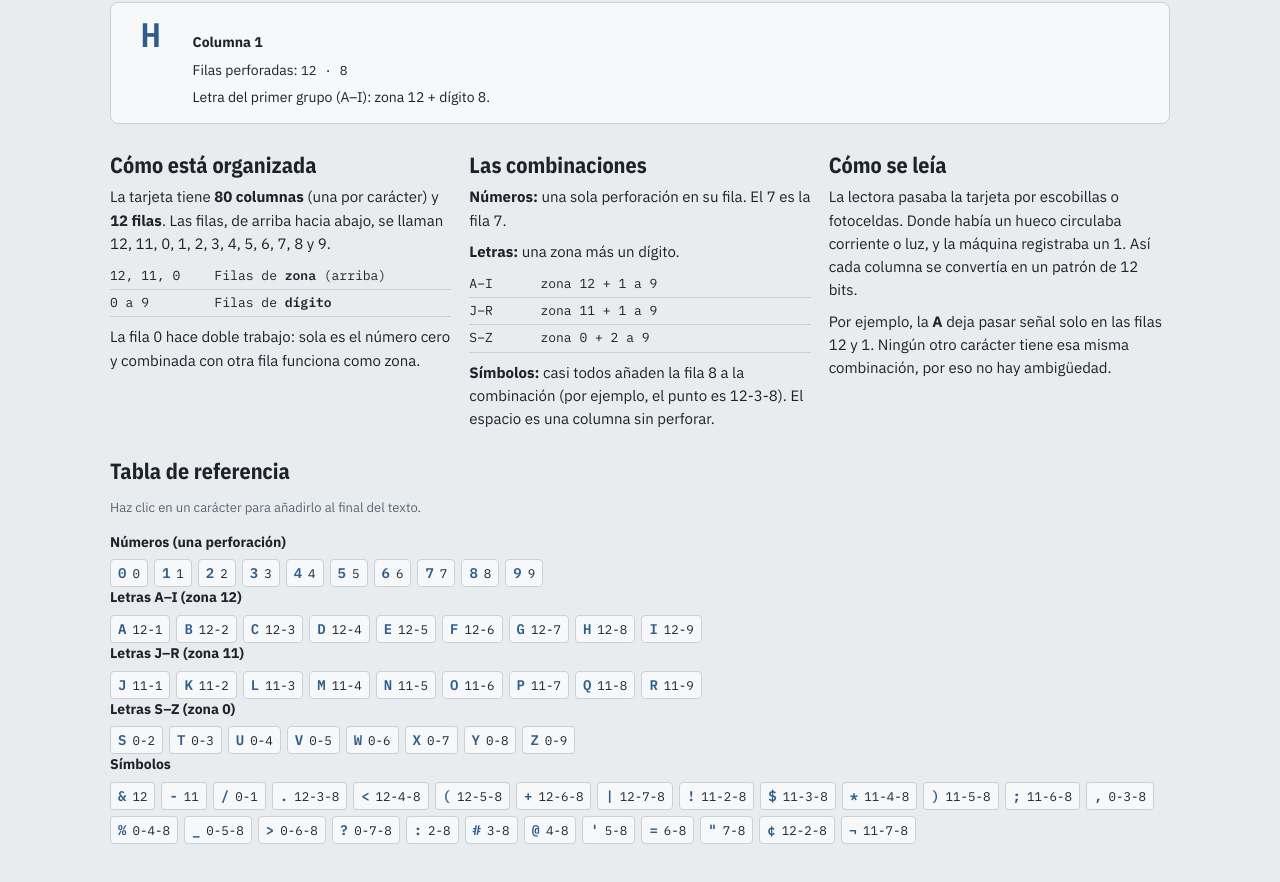
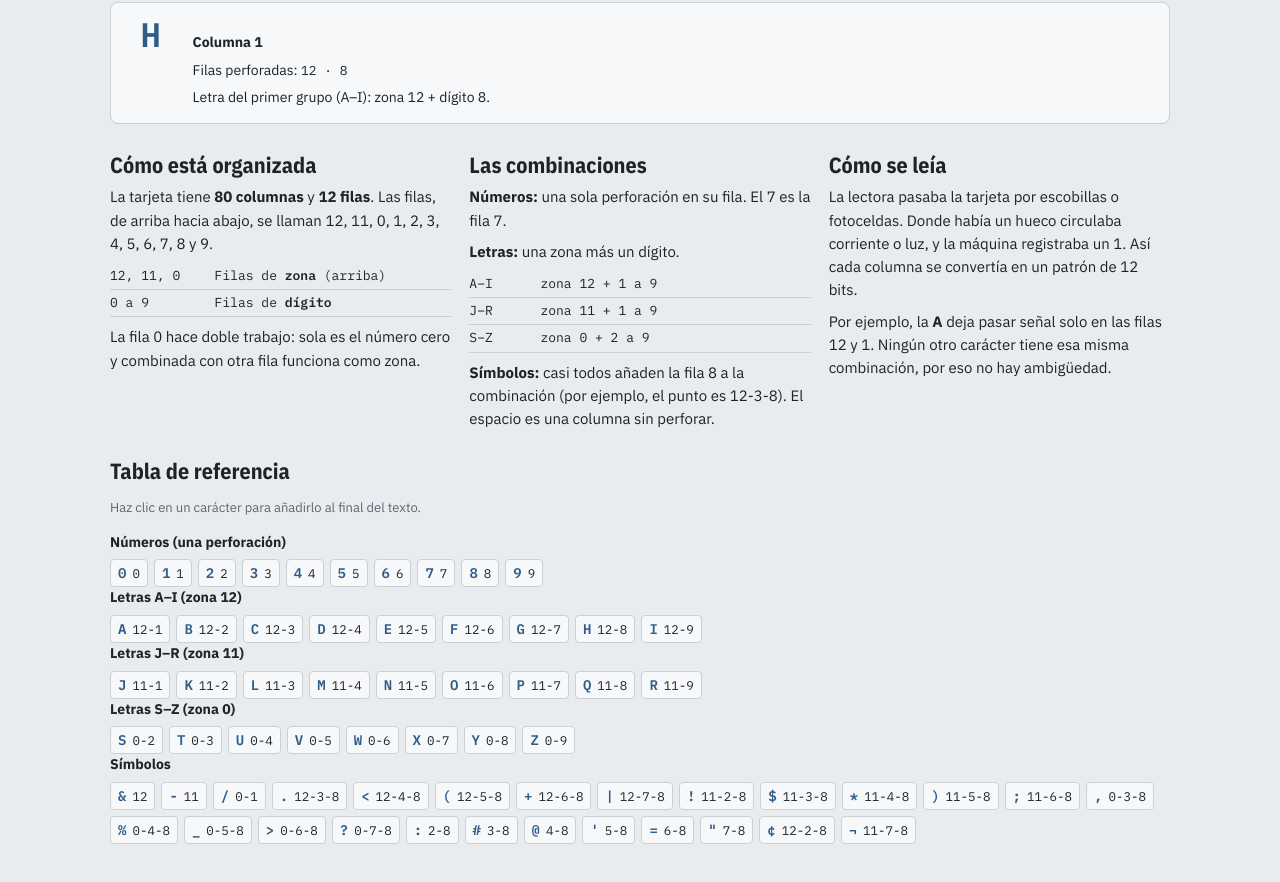
Before and after one commit to lsmartinez23/tarjeta-perforada, a website: page index.html in a window 1280 px wide. Shown: the part 807-1689 px from the top of the page. Drawn offline with nearby package versions, Linux system fonts and the light colour scheme.

Commit message:
correciones

```diff
--- a/index.html
+++ b/index.html
@@ -89,7 +89,7 @@ code{font-family:var(--f-mono);font-size:.92em}
 <div class="explain">
   <section>
     <h2>Cómo está organizada</h2>
-    <p>La tarjeta tiene <b>80 columnas</b> (una por carácter) y <b>12 filas</b>. Las filas, de arriba hacia abajo, se llaman 12, 11, 0, 1, 2, 3, 4, 5, 6, 7, 8 y 9.</p>
+    <p>La tarjeta tiene <b>80 columnas</b> y <b>12 filas</b>. Las filas, de arriba hacia abajo, se llaman 12, 11, 0, 1, 2, 3, 4, 5, 6, 7, 8 y 9.</p>
     <table class="rows">
       <tr><td>12, 11, 0</td><td>Filas de <b>zona</b> (arriba)</td></tr>
       <tr><td>0 a 9</td><td>Filas de <b>dígito</b></td></tr>
--- a/server.js
+++ b/server.js
@@ -3,13 +3,12 @@ const path = require('path');
 const app = express();
 const PORT = process.env.PORT || 3000;
 
-// Definir la ruta base para que funcione tanto normal como dentro del archivo .exe
+
 const basePath = process.pkg ? path.dirname(process.execPath) : __dirname;
 
-// Servir archivos estáticos
 app.use(express.static(basePath));
 
-// Ruta principal que carga el index.html
+
 app.get('/', (req, res) => {
     res.sendFile(path.join(basePath, 'index.html'));
 });
```
Also changed, not shown: README.md.
